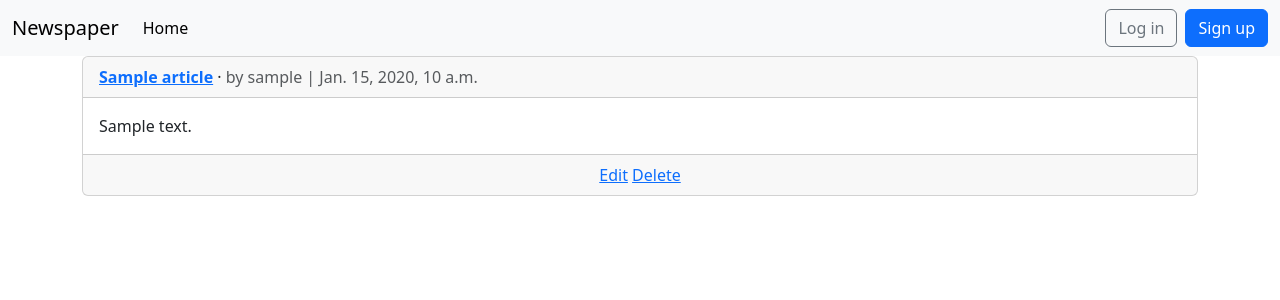
After one commit to ahmmadh/news_django, a Django app: page /articles/ in a window 1280 px wide. The commit adds this page. Shown: the top 300 px of the page. Run offline with Django 5.2, Linux system fonts and the light colour scheme; tables that the repository leaves empty hold one stand-in row (values such as "Sample post").

Commit message:
added article detail delete and update and their respective links to home and other pages

```diff
--- /dev/null
+++ b/articles/apps.py
@@ -0,0 +1,6 @@
+from django.apps import AppConfig
+
+
+class ArticlesConfig(AppConfig):
+    default_auto_field = "django.db.models.BigAutoField"
+    name = "articles"
--- /dev/null
+++ b/articles/models.py
@@ -0,0 +1,18 @@
+from django.db import models
+from django.conf import settings
+from django.urls import reverse
+
+
+class Article(models.Model):
+    title = models.CharField(max_length=255)
+    body = models.TextField()
+    date = models.DateTimeField(auto_now_add=True)
+    author = models.ForeignKey(settings.AUTH_USER_MODEL,on_delete=models.CASCADE)
+
+    def __str__(self):
+        return self.title
+
+    def get_absolute_url(self):
+        return reverse("article_detail", kwargs={"pk": self.pk})
+
+# Create your models here.
--- /dev/null
+++ b/articles/tests.py
@@ -0,0 +1,3 @@
+from django.test import TestCase
+
+# Create your tests here.
--- /dev/null
+++ b/articles/urls.py
@@ -0,0 +1,15 @@
+from django.urls import path
+from .views import ArticleListView, ArticleDetailView, ArticleUpdateView, ArticleDeleteView, ArticleCreateView
+
+
+urlpatterns = [
+path("<int:pk>/", ArticleDetailView.as_view(),
+name="article_detail"), # new
+path("<int:pk>/edit/", ArticleUpdateView.as_view(),
+name="article_edit"), # new
+path("<int:pk>/delete/", ArticleDeleteView.as_view(),
+name="article_delete"), # new
+path("", ArticleListView.as_view(),
+name="article_list"),
+path("new/", ArticleCreateView.as_view(), name="article_new")
+]
--- /dev/null
+++ b/articles/views.py
@@ -0,0 +1,39 @@
+from django.shortcuts import render
+from django.views.generic import ListView, DetailView
+from django.views.generic.edit import UpdateView, DeleteView, CreateView
+from django.urls import reverse_lazy
+from .models import Article
+
+
+class ArticleListView(ListView):
+    model = Article
+    template_name = "article_list.html"
+
+class ArticleDetailView(DetailView): # new
+    model = Article
+    template_name = "article_detail.html"
+
+class ArticleUpdateView(UpdateView): # new
+    model = Article
+    fields = (
+    "title",
+    "body",
+    )
+    template_name = "article_edit.html"
+
+class ArticleDeleteView(DeleteView): # new
+    model = Article
+    template_name = "article_delete.html"
+    success_url = reverse_lazy("article_list")
+
+class ArticleCreateView(CreateView):
+    model = Article
+    template_name = "article_new"
+    fields = (
+        "title",
+        "body",
+        "author"
+    )
+
+
+# Create your views here.
--- a/news_django/settings.py
+++ b/news_django/settings.py
@@ -42,8 +42,11 @@ INSTALLED_APPS = [
     "crispy_forms",
     "crispy_bootstrap5",
     "accounts",
-    "pages"
+    "pages",
+    "articles"
 ]
+
+TIME_ZONE = "Asia/Kuwait"
 
 EMAIL_BACKEND = "django.core.mail.backends.console.EmailBackend"
 
--- a/news_django/urls.py
+++ b/news_django/urls.py
@@ -24,5 +24,6 @@ urlpatterns = [
     path("accounts/", include("accounts.urls")),
     path("accounts/", include("django.contrib.auth.urls")),
     path("", include("pages.urls")),
+    path("articles/",include("articles.urls"))
 
 ]
--- /dev/null
+++ b/templates/article_list.html
@@ -0,0 +1,23 @@
+<!-- templates/article_list.html -->
+{% extends "base.html" %}
+{% block title %}Articles{% endblock title %}
+{% block content %}
+{% for article in article_list %}
+<div class="card">
+<div class="card-header">
+<span class="fw-bold">
+<a href="#">{{ article.title }}</a>
+</span> &middot;
+<span class="text-muted">by {{ article.author }} |
+{{ article.date }}</span>
+</div>
+<div class="card-body">
+{{ article.body }}
+</div>
+<div class="card-footer text-center text-muted">
+    <a href="{% url 'article_edit' article.pk %}">Edit</a> <a href="{% url 'article_delete' article.pk %}">Delete</a>
+</div>
+</div>
+<br />
+{% endfor %}
+{% endblock content %}
--- a/templates/base.html
+++ b/templates/base.html
@@ -26,7 +26,7 @@ crossorigin="anonymous">
     <a class="nav-link active" aria-current="page" href="#">Home</a>
     </li>
     {% if user.is_authenticated %}
-    <li><a href="#" class="nav-link px-2 link-dark">+ New</a></li>
+    <li><a href="{% url 'article_new' %}" class="nav-link px-2 link-dark">+ New</a></li>
     </ul>
     <div class="mr-auto">
     <ul class="navbar-nav">
--- a/templates/home.html
+++ b/templates/home.html
@@ -8,6 +8,9 @@
 {% csrf_token %}
 <button type="submit">Log Out</button>
 </form>
+<br/>
+<p><a class="btn btn-primary" href="{% url 'article_list' %}" role="button">
+View all articles</a></p> <!-- new -->
 {% else %}
 <p>You are not logged in</p>
 <a href="{% url 'login' %}">Log In</a> |
```
Also changed, not shown: articles/admin.py (added, +12 -0 lines), templates/article_delete.html (added, +9 -0 lines), templates/article_detail.html (added, +15 -0 lines), templates/article_edit.html (added, +10 -0 lines), templates/article_new.html (added, +10 -0 lines), articles/__init__.py (added), articles/migrations/0001_initial.py (added), articles/migrations/__init__.py (added).
